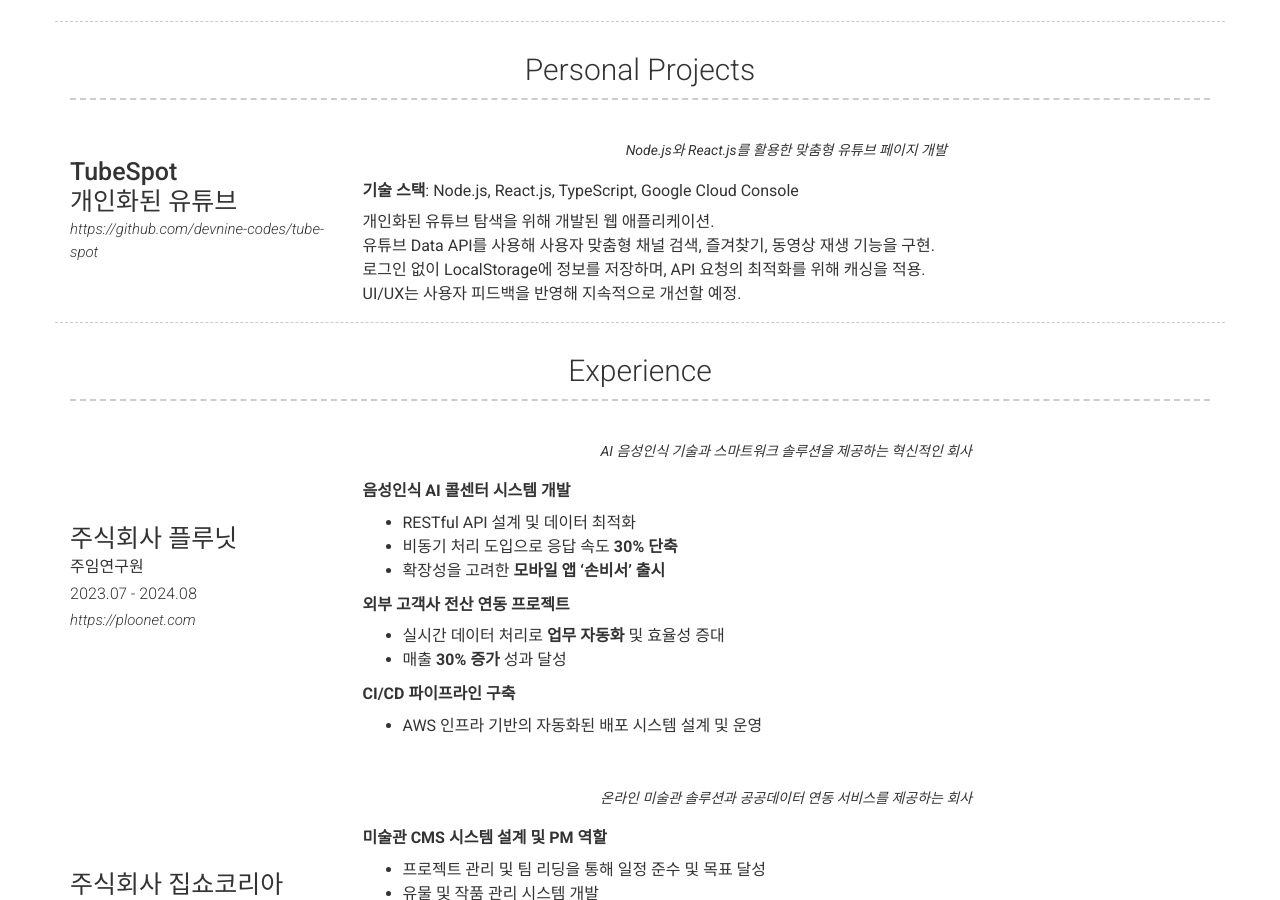
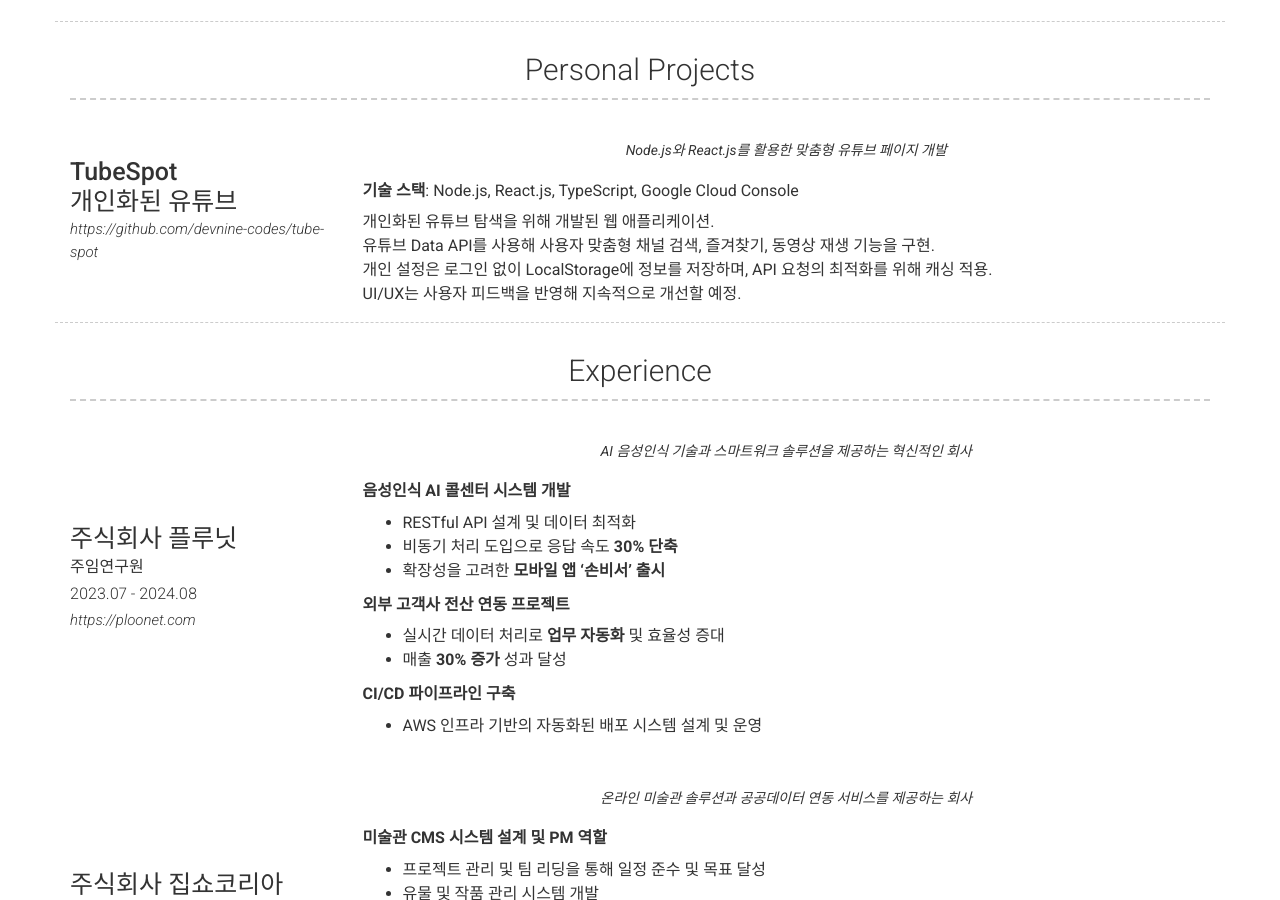
Before and after one commit to devnine-codes/devnine-codes.github.io, a Jekyll site: the page built from index.md, in a window 1280 px wide and 900 px high, scrolled down 2430 px. Built offline with Jekyll 4.4.1, drawn with Linux system fonts in a browser that asks for light colours; nearby versions of some CDN libraries; comment, search, counter and statistics services are not loaded; some of the changed text lies outside the part shown.

Commit message:
TubeSpot 설명 수정

```diff
--- a/_config.yml
+++ b/_config.yml
@@ -204,7 +204,7 @@ content:
 
           개인화된 유튜브 탐색을 위해 개발된 웹 애플리케이션.
           유튜브 Data API를 사용해 사용자 맞춤형 채널 검색, 즐겨찾기, 동영상 재생 기능을 구현.
-          로그인 없이 LocalStorage에 정보를 저장하며, API 요청의 최적화를 위해 캐싱을 적용.
+          개인 설정은 로그인 없이 LocalStorage에 정보를 저장하며, API 요청의 최적화를 위해 캐싱 적용.
           UI/UX는 사용자 피드백을 반영해 지속적으로 개선할 예정.
 
     #  - title: Open Source Contributions
@@ -315,8 +315,7 @@ content:
   - title: Have Any Questions?
     layout: text
     content: |
-      저에 대해 궁금한 점이 있다면 언제든지 질문해 주세요.
-      프로젝트나 경험에 대한 자세한 정보가 필요하다면 부담없이 연락하셔도 됩니다!
+      저에 대해 궁금한 점이 있다면 편하게 질문해 주세요.
 
 # Footer
 footer_show_references: true
```
